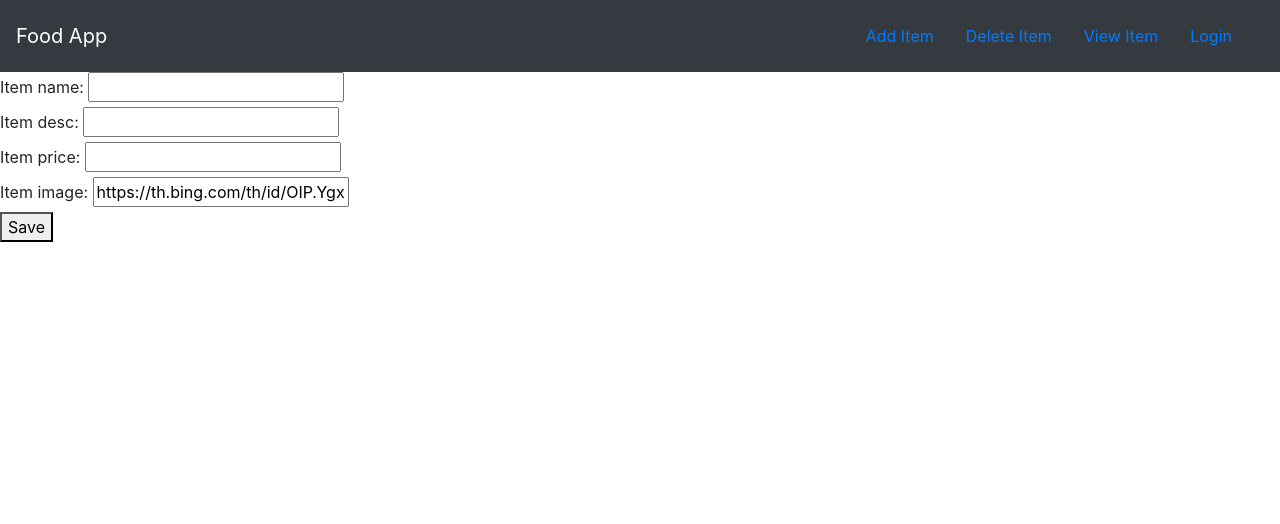
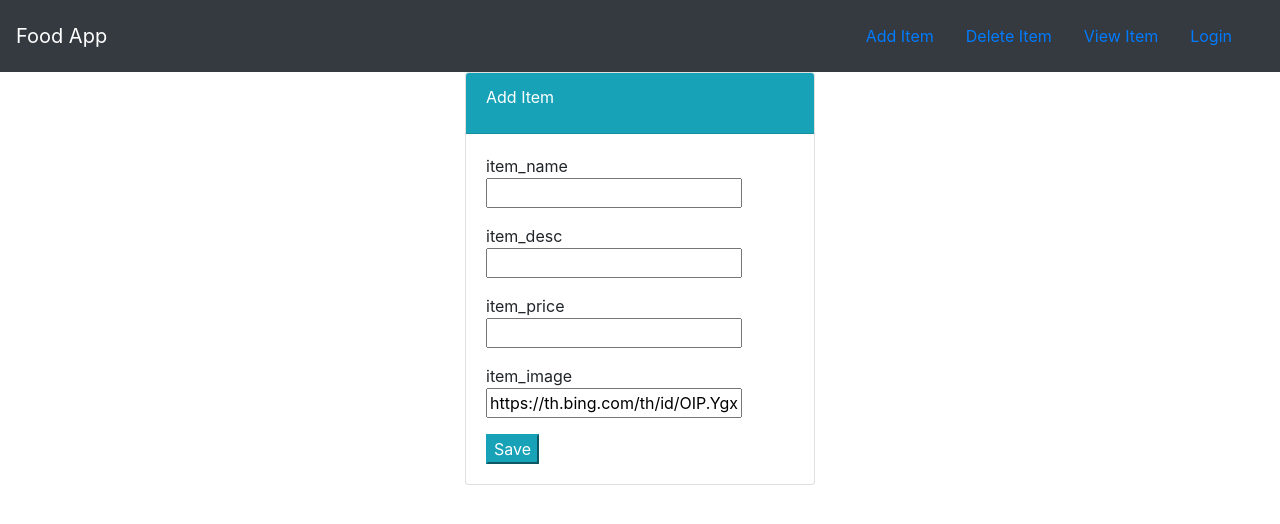
Before and after one commit to dylanriggs/CS3620_Portfolio, a Django app: page /food/add in a window 1280 px wide. Shown: the top 524 px of the page. Run offline with Django 5.2, Linux system fonts and the light colour scheme.

Commit message:
Mod7_Tutorial

```diff
--- a/mysite/food/models.py
+++ b/mysite/food/models.py
@@ -1,12 +1,16 @@
 from django.db import models
-
+from django.contrib.auth.models import User
+from django.urls import reverse
 # Create your models here.
 class Item(models.Model):
 
     def __str__(self):
             return self.item_name
-
+    user_name = models.ForeignKey(User, on_delete=models.CASCADE, default=1)
     item_name = models.CharField(max_length=200)
     item_desc = models.CharField(max_length=200)
     item_price = models.IntegerField()
     item_image = models.CharField(max_length=500, default="https://th.bing.com/th/id/OIP.Ygxe4M39-El0f3HPLQOmWQHaHa?w=191&h=191&c=7&r=0&o=7&pid=1.7&rm=3")
+
+    def get_absolute_url(self):
+          return reverse("food:detail", kwargs={"pk": self.pk})
--- a/mysite/food/templates/food/index.html
+++ b/mysite/food/templates/food/index.html
@@ -17,6 +17,7 @@
             <h3>{{ item.item_name}}</h3>
             <h5>{{ item.item_desc }}</h5>
             <h6>${{ item.item_price }}</h6>
+            <h6>{{ item.user_name }}</h6>
         </div>
         <div class="cold-md-2">
             <a href="{% url 'food:detail' item.id %}" class="btn btn-success">Details</a>
--- a/mysite/food/templates/food/item-form.html
+++ b/mysite/food/templates/food/item-form.html
@@ -1,10 +1,30 @@
 {% extends 'food/base.html' %}
 
 {% block body %}
-<form method="POST">
-    {% csrf_token %}
-    {{ form }}
-    <button type="submit">Save</button>
-</form>
-
+<div class="container">
+    <div class="row">
+        <div class="col-md-4 offset-md-4">
+            <div class="card">
+                <div class="card-header bg-info text-white">
+                    <div class="card-title">
+                        Add Item
+                    </div>
+                </div>
+                <div class="card-body">
+                    <form method="POST">
+                        {% csrf_token %}
+                        {% for field in form %}
+                            <div class="form-group">
+                                {{ field.name }}
+                                <br>
+                                {{ field }}
+                            </div>
+                        {% endfor %}
+                        <button type="submit" class="btn-info">Save</button>
+                    </form>
+                </div>
+            </div>
+        </div>
+    </div>
+</div>
 {% endblock %}
--- a/mysite/food/urls.py
+++ b/mysite/food/urls.py
@@ -3,10 +3,10 @@ from django.urls import path
 
 app_name = 'food'
 urlpatterns = [
-    path('<int:item_id>', views.detail, name="detail"),
-    path('', views.index, name="index"),
+    path('<int:pk>', views.FoodDetail.as_view(), name="detail"),
+    path('', views.IndexClassView.as_view(), name="index"),
     path('item/', views.item, name="item"),
-    path('add', views.create_item, name="create_item"),
+    path('add', views.CreateItem.as_view(), name="create_item"),
     path('update/<int:id>', views.update_item, name="update_item"),
     path('delete/<int:id>', views.delete_item, name="delete_item"),
 ]
--- a/mysite/food/views.py
+++ b/mysite/food/views.py
@@ -3,6 +3,9 @@ from django.http import HttpResponse
 from .models import Item
 from django.template import loader
 from .forms import ItemForm
+from django.views.generic.list import ListView
+from django.views.generic.detail import DetailView
+from django.views.generic.edit import CreateView
 
 # Create your views here.
 def index(request):
@@ -11,6 +14,12 @@ def index(request):
         'item_list': item_list,
     }
     return render(request, 'food/index.html', context)
+
+# Class Based View
+class IndexClassView(ListView):
+    model = Item
+    template_name = 'food/index.html'
+    context_object_name = 'item_list'
 
 def item(request):
     return HttpResponse('This is an item view')
@@ -21,7 +30,10 @@ def detail(request, item_id):
         'item' : item
     }
     return render(request, 'food/detail.html', context)
-
+# Class based view
+class FoodDetail(DetailView):
+    model = Item
+    template_name = 'food/detail.html'
 
 def create_item(request):
     form = ItemForm(request.POST or None)
@@ -31,6 +43,16 @@ def create_item(request):
         return redirect('food:index')
 
     return render(request, 'food/item-form.html', {'form':form})
+
+class CreateItem(CreateView):
+    model = Item
+    fields =['item_name', 'item_desc', 'item_price', 'item_image']
+    template_name = 'food/item-form.html'
+
+    def form_valid(self, form):
+        form.instance.user_name = self.request.user
+        return super().form_valid(form)
+
 
 def update_item(request, id):
     item = Item.objects.get(id=id)
--- a/mysite/users/apps.py
+++ b/mysite/users/apps.py
@@ -4,3 +4,6 @@ from django.apps import AppConfig
 class UsersConfig(AppConfig):
     default_auto_field = 'django.db.models.BigAutoField'
     name = 'users'
+
+    def ready(self):
+        import users.signals
```
Also changed, not shown: mysite/users/signals.py (added, +14 -0 lines), mysite/users/templates/users/login.html (+29 -5 lines), mysite/users/templates/users/register.html (+30 -5 lines), mysite/db.sqlite3, mysite/food/migrations/0003_item_user_name.py (added).
